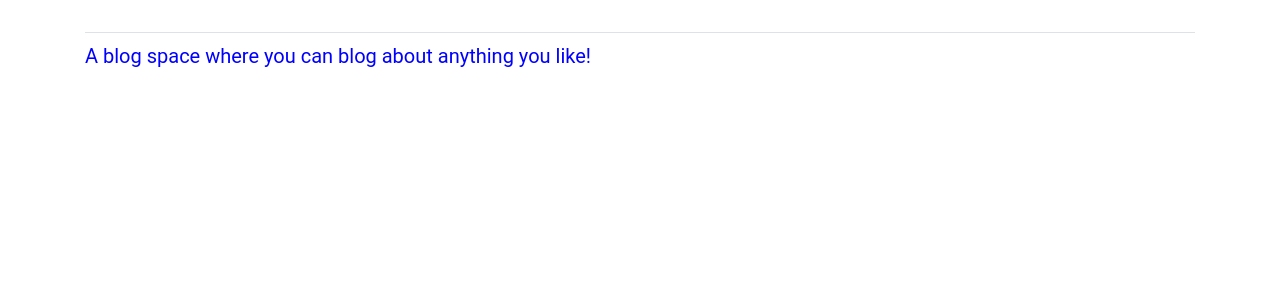
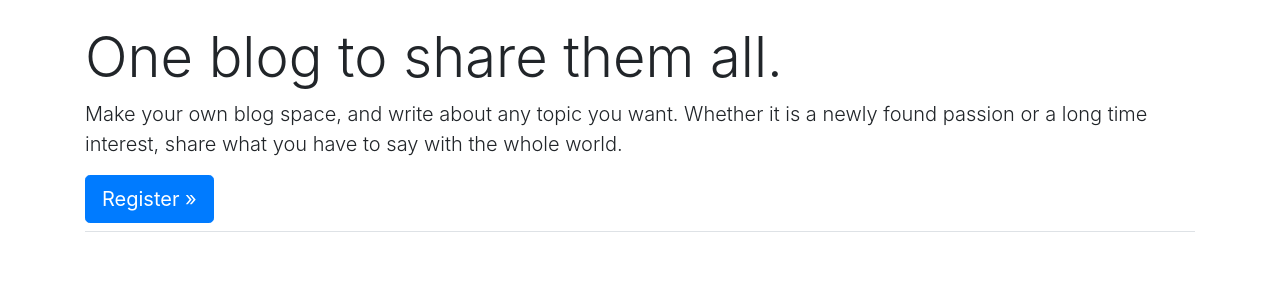
Before and after one commit to Esfekia/Blog, a Django app: template blogs/templates/blogs/index.html in a window 1280 px wide. Shown: the part 58-358 px from the top of the page. Run offline with Django 4.2, Linux system fonts and the light colour scheme; the template is opened without the code that fills it, so the values that code supplies are empty; some libraries are stand-ins or nearby versions.

Commit message:
index.html has been stylized with a jumbotron and a call to action.

```diff
--- a/blogs/templates/blogs/index.html
+++ b/blogs/templates/blogs/index.html
@@ -1,7 +1,14 @@
 {% extends "blogs/base.html" %}
+{% block page_header %}
 
-{% block content %}
-<p style="font-family:Roboto; color:Blue; font-size: 20px;">A blog space where you can blog about anything you like!
-</p>
+<div class -"jumbotron">
+    <h1 class="display-4">One blog to share them all.</h1>
 
-{% endblock content %}
+    <p class="lead"> Make your own blog space, and write about any topic you want.
+        Whether it is a newly found passion or a long time interest, share
+        what you have to say with the whole world.
+    </p>
+
+    <a class="btn btn-lg btn-primary" href="{% url 'users:register' %}" role="button">Register &raquo;</a>
+</div>
+{% endblock page_header %}
```
